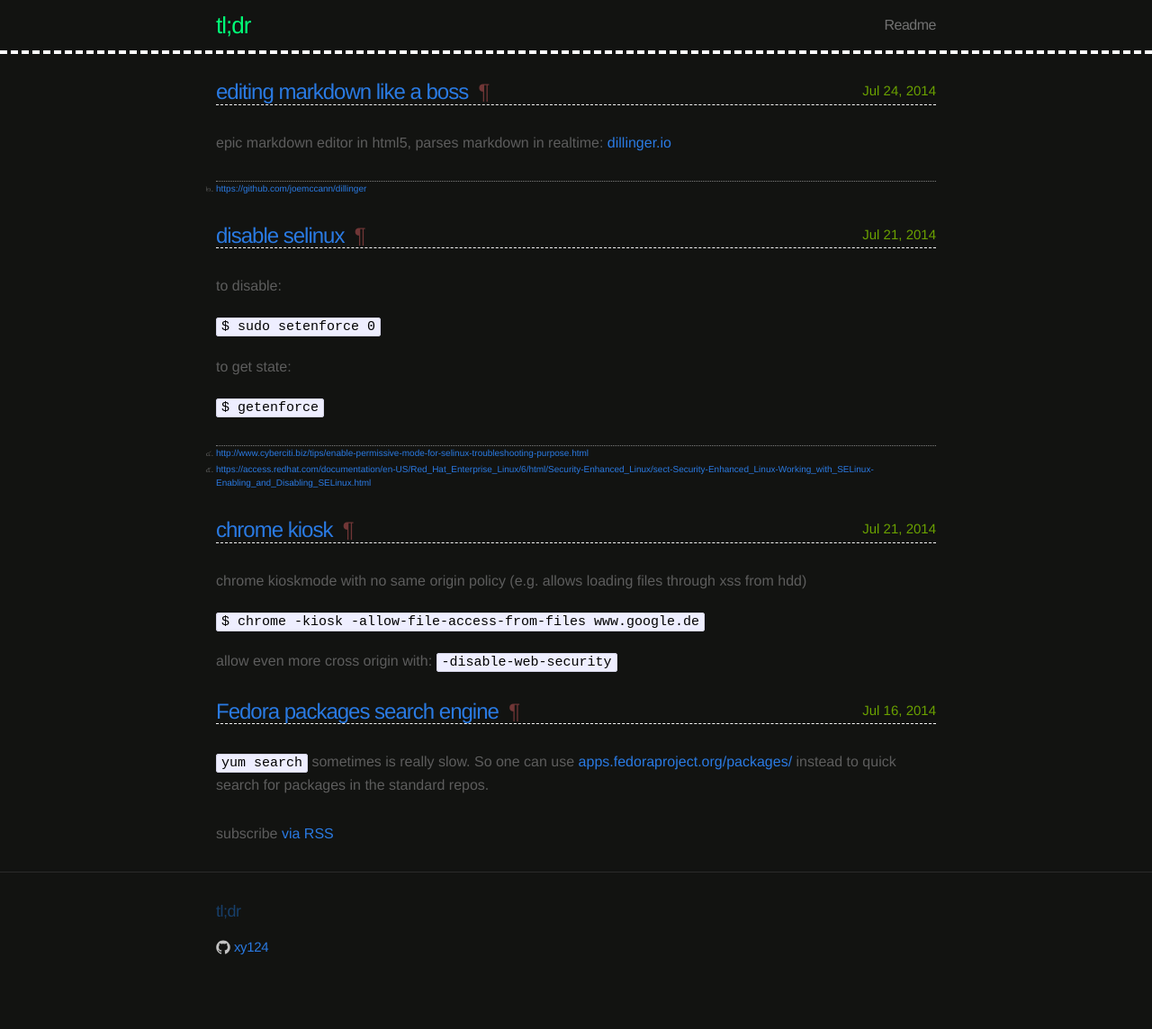
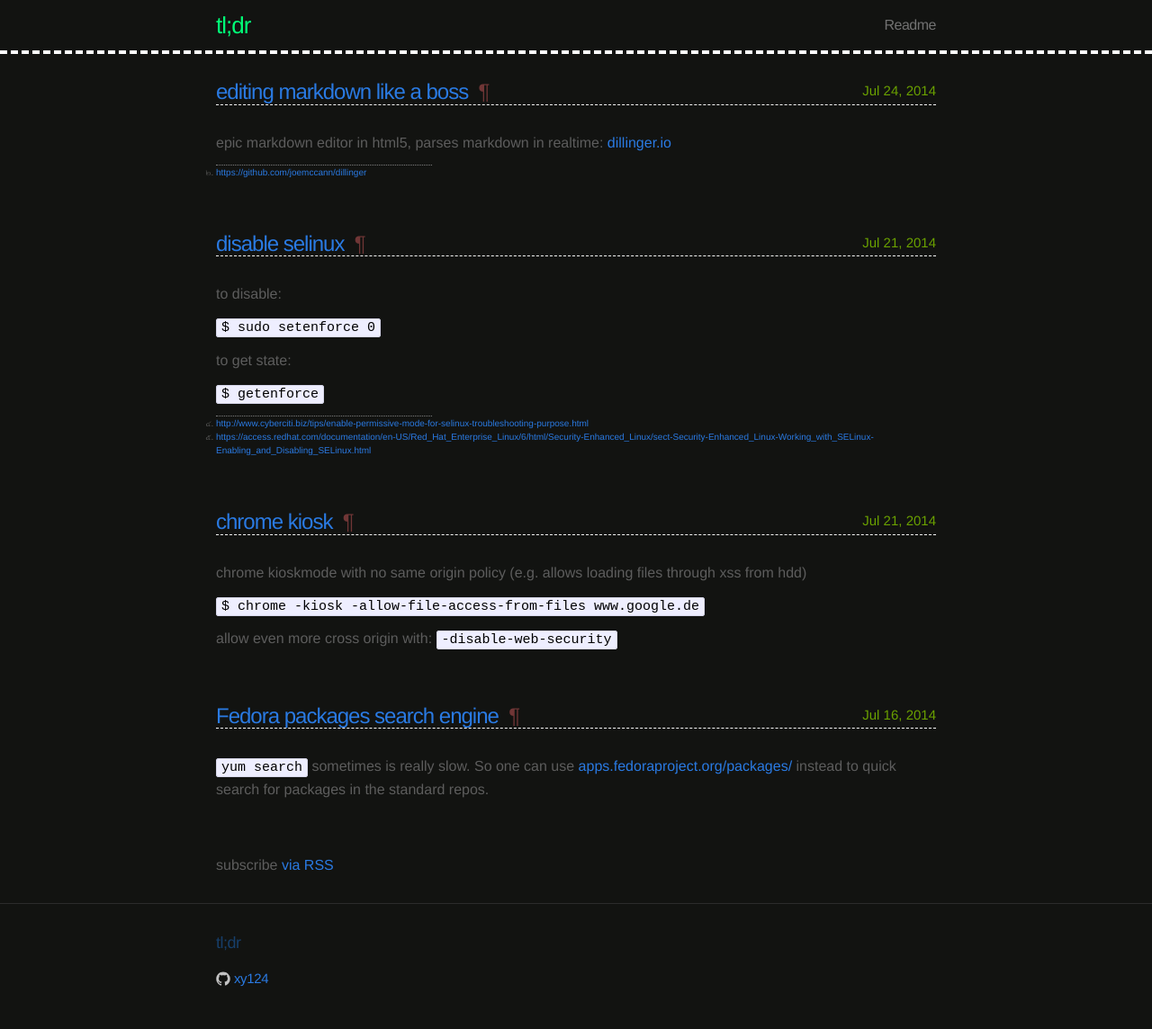
Before and after one commit to xy124/xy124.github.io, a Jekyll site: the page built from index.html, in a window 1280 px wide. Shown: the whole page at 90% size. Built offline with Jekyll 4.4.1, drawn with Linux system fonts in a browser that asks for light colours; before the commit the page ends 1109 px from its top, so only the background shows below that.

Commit message:
wikistyle refs and some restyling

```diff
--- a/_includes/gen/post.html
+++ b/_includes/gen/post.html
@@ -14,14 +14,22 @@
       {{content}}
     {% endif %}
 
+
+  {% if page.refs %}
+  <div class="refs-seperator"></div>
+    {% for ref in page.refs %}
+      <li class="refs"><a href="{{ ref }}">{{ ref }}</a></li>
+    {% endfor %}
+
+  {% else %}
+    {% if post.refs %}
+      <div class="refs-seperator"></div>
+        {% for ref in post.refs %}
+          <li class="refs"><a href="{{ ref }}">{{ ref }}</a></li>
+        {% endfor %}
+      {% endif %}
+  {% endif %}
+
   </article>
 
-  {% if post.refs %}
-    <div class="refs">
-      {% for ref in post.refs %}
-        <li><a href="{{ ref }}">{{ ref }}</a></li>
-      {% endfor %}
-    </div>
-  {% endif %}
-
 </div>
--- a/css/main.css
+++ b/css/main.css
@@ -181,6 +181,11 @@
   border-bottom: 1px white dashed;
 }
 
+.posts hr {
+  width: 30%;
+  border-bottom: 0.5px dotted grey;
+}
+
 
 /* Post styles */
 /* ----------------------------------------------------------*/
@@ -202,7 +207,7 @@
 
 .post-content { margin: 0 0 30px; }
 
-.post-content > * { margin: 20px 0; }
+.post-content > * { margin: 12px 0; }
 
 
 .post-content h1,
@@ -235,6 +240,10 @@
 .post-content h4 {
   font-size: 20px;
   letter-spacing: -1px;
+}
+
+article.post-content {
+  margin-bottom: 60px;
 }
 
 .post-content blockquote {
@@ -441,13 +450,24 @@
 }
 
 .refs {
-  border-top: 1px grey dotted;
   font-size: 10px;
-  margin-bottom: 30px;
   list-style-type: thai;
 }
 
-.refs li {
-  margin-bottom: 0px;
+li.refs {
+  margin: 0px 0px 0px 0px;
+  padding: 0px 0px 0px 0px;
   border: none;
 }
+
+div.refs-seperator {
+  border-top: 1px dotted grey;
+  margin: 0px 0px 0px 0px;
+  padding: 0px 0px 0px 0px;
+  width: 30%;
+}
+
+div.refs {
+  padding: 0px 30px 0px 0px;
+  margin: 0px 0px 0px 0px;
+}
```
